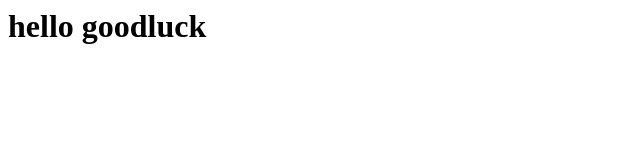
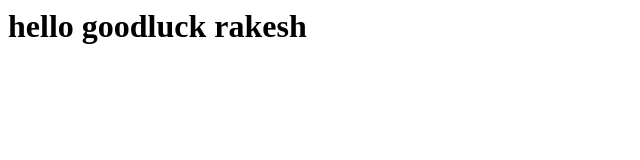
Before and after one commit to goodluck2717/rakesh_new2, a plain HTML site: page index.html in a window 1280 px wide. Shown: the whole page, without its empty margins (0-640 px from the left). Drawn offline with Linux system fonts and the light colour scheme.

Commit message:
Update index.html

```diff
--- a/index.html
+++ b/index.html
@@ -1,5 +1,5 @@
 <hmtl>
 <body>
-  <h1>hello goodluck</h1>
+  <h1>hello goodluck rakesh</h1>
 </body>
 </html>
```
